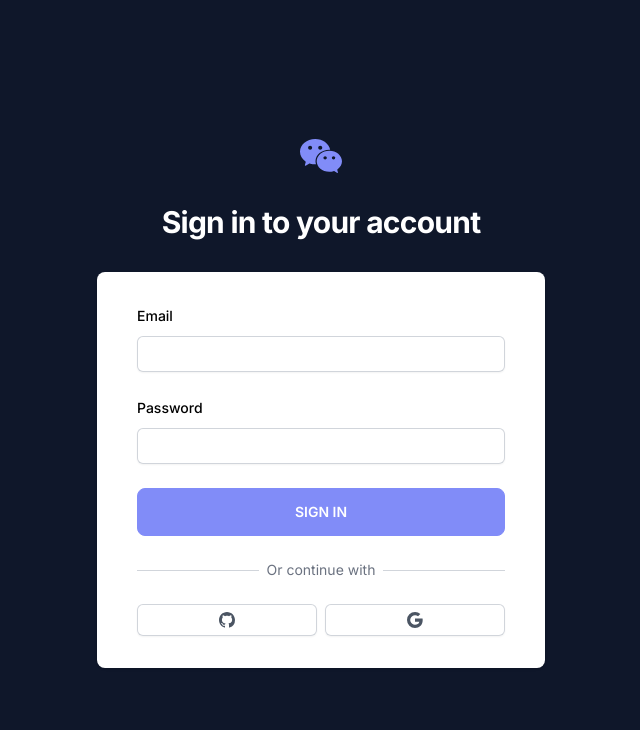
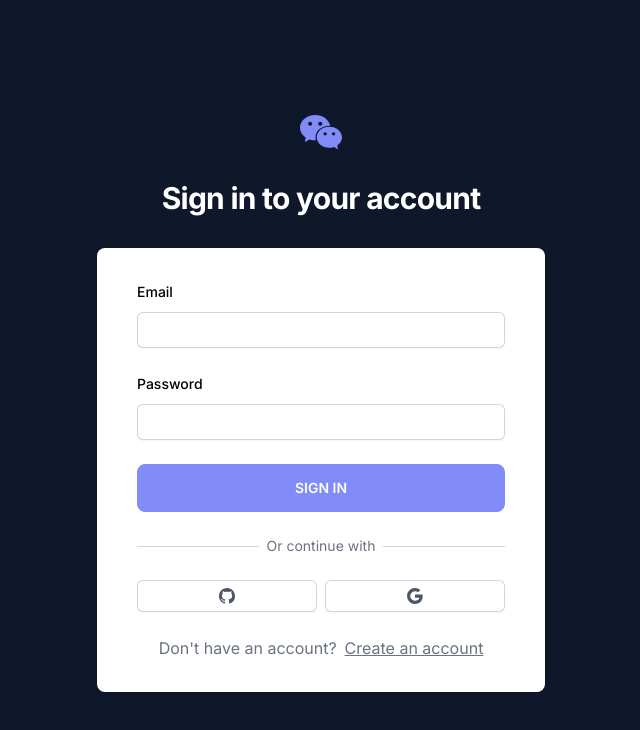
Before and after one commit to DaronAdams/realtime-chat, a Next.js app: page / in a window 1280 px wide. Shown: the top 730 px of the page, without its empty margins (319-959 px from the left). Built offline with nearby package versions, Linux system fonts and the light colour scheme.

Commit message:
Finished Login/Reigster UI

```diff
--- a/app/(site)/AuthForm.tsx
+++ b/app/(site)/AuthForm.tsx
@@ -147,7 +147,22 @@ const AuthForm = () => {
 
                 <div className="
                     flex
+                    gap-2
+                    justify-center
+                    text-center
+                    mt-6
+                    px-2
+                    text-gray-500
                 ">
+                    <div>
+                        {variant === 'LOGIN' ? 'Don\'t have an account?' : 'Already have an account?'}
+                    </div>
+                    <div
+                        onClick={toggleVariant}
+                        className="underline cursor-pointer"
+                    >
+                        {variant === 'LOGIN' ? 'Create an account' : 'Sign in'}
+                    </div>
 
                 </div>
             </div>
```
